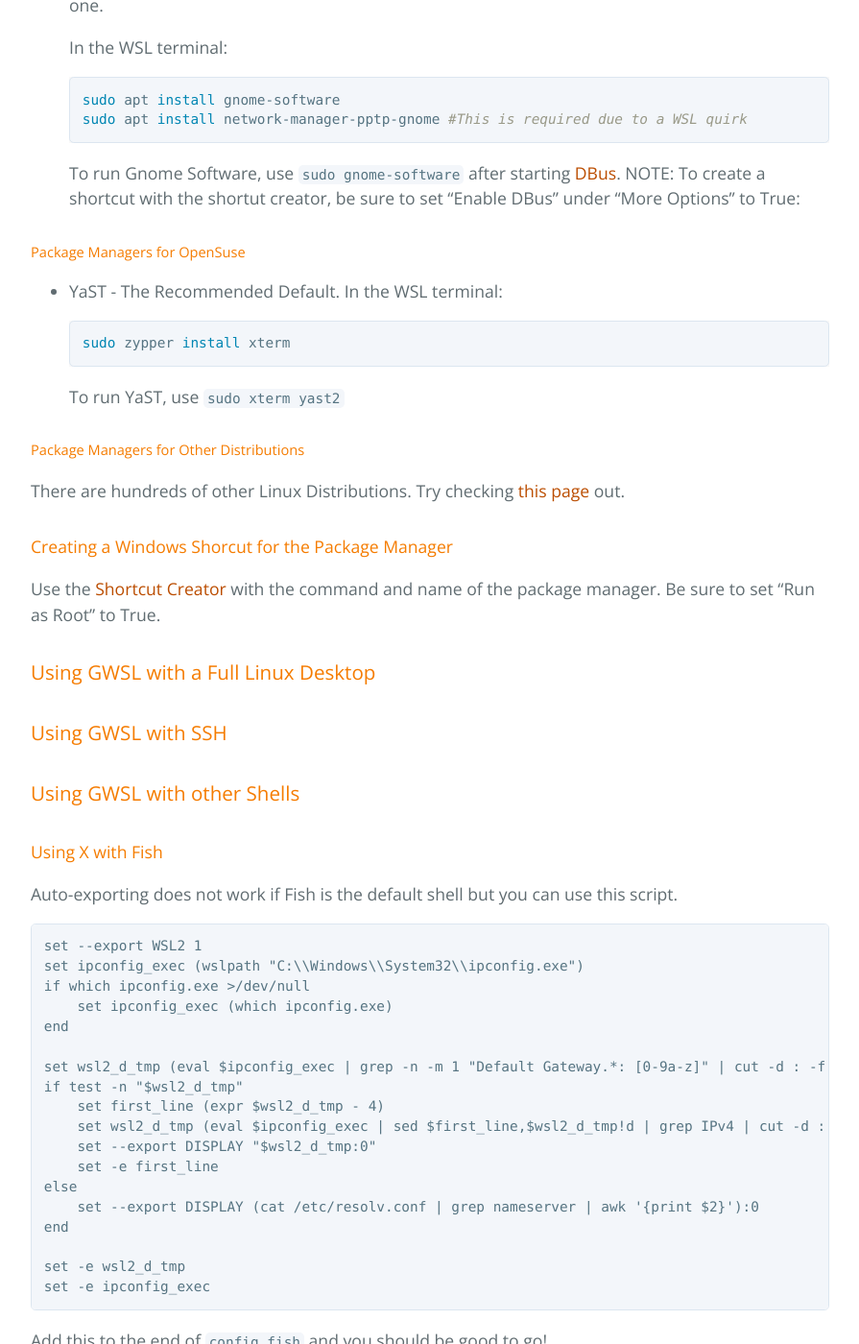
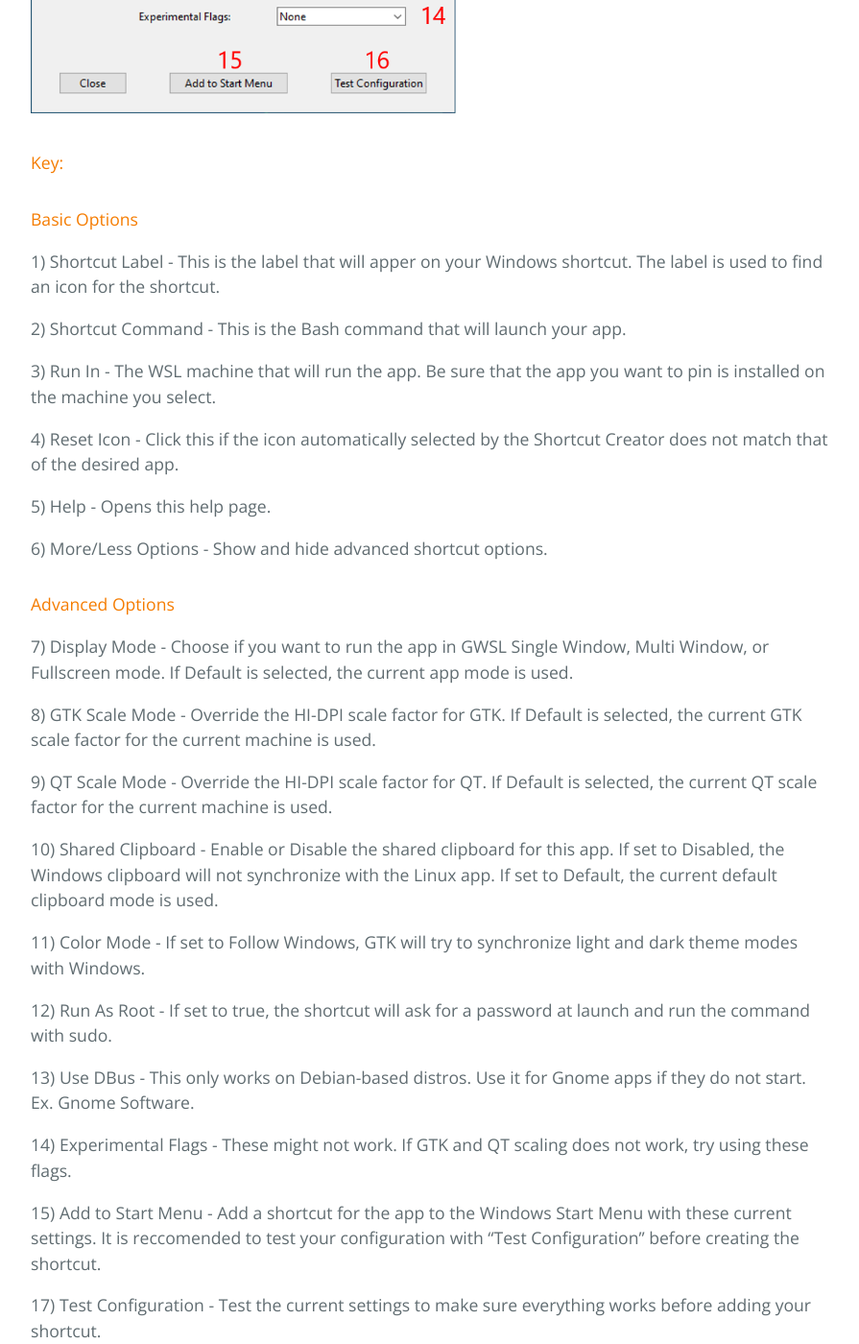
Before and after one commit to Opticos/gwsl, a Jekyll site: the page built from tutorials/manual.md, in a window 1280 px wide and 1400 px high, scrolled down 3666 px. Shown: the whole window at 96% size, without its empty margins (192-1087 px from the left). Built offline with Jekyll 4.4.1, drawn with Linux system fonts in a browser that asks for light colours; the repository's description, which GitHub fills in, is left out; some of the changed text lies outside the part shown.

Commit message:
Update manual.md

```diff
--- a/tutorials/manual.md
+++ b/tutorials/manual.md
@@ -63,9 +63,55 @@ Overview: The GWSL Dashboard is where you can configure WSL machines, create sho
 
 ### Configuring a WSL Distro for use with GWSL ###
 
-
 ### Using the GWSL Shortcut Creator ###
 
+To access the Shortcut Creator, open the GWSL Dashboard and click "Shortcut Creator".
+
+#### The Shortcut Creator UI:
+
+<img src="https://opticos.github.io/gwsl/tutorials/shortcut annotated.png" width="450">
+
+#### Key:
+
+#### Basic Options
+
+1) Shortcut Label - This is the label that will apper on your Windows shortcut. The label is used to find an icon for the shortcut.
+
+2) Shortcut Command - This is the Bash command that will launch your app.
+
+3) Run In - The WSL machine that will run the app. Be sure that the app you want to pin is installed on the machine you select.
+
+4) Reset Icon - Click this if the icon automatically selected by the Shortcut Creator does not match that of the desired app.
+
+5) Help - Opens this help page.
+
+6) More/Less Options - Show and hide advanced shortcut options.
+
+#### Advanced Options
+
+7) Display Mode - Choose if you want to run the app in GWSL Single Window, Multi Window, or Fullscreen mode. If Default is selected, the current app mode is used.
+
+8) GTK Scale Mode - Override the HI-DPI scale factor for GTK. If Default is selected, the current GTK scale factor for the current machine is used.
+
+9) QT Scale Mode - Override the HI-DPI scale factor for QT. If Default is selected, the current QT scale factor for the current machine is used.
+
+10) Shared Clipboard - Enable or Disable the shared clipboard for this app. If set to Disabled, the Windows clipboard will not synchronize with the Linux app. If set to Default, the current default clipboard mode is used.
+
+11) Color Mode - If set to Follow Windows, GTK will try to synchronize light and dark theme modes with Windows.
+
+12) Run As Root - If set to true, the shortcut will ask for a password at launch and run the command with sudo.
+
+13) Use DBus - This only works on Debian-based distros. Use it for Gnome apps if they do not start. Ex. Gnome Software.
+
+14) Experimental Flags - These might not work. If GTK and QT scaling does not work, try using these flags.
+
+15) Add to Start Menu - Add a shortcut for the app to the Windows Start Menu with these current settings. It is reccomended to test your configuration with "Test Configuration" before creating the shortcut.
+
+17)  Test Configuration - Test the current settings to make sure everything works before adding your shortcut.
+
+### More
+
+You can also use the [Linux App Launcher](https://opticos.github.io/gwsl/tutorials/launcher.html) to create shortcuts.
 
 ### Using the Integrated Linux App Launcher ###
 
```
